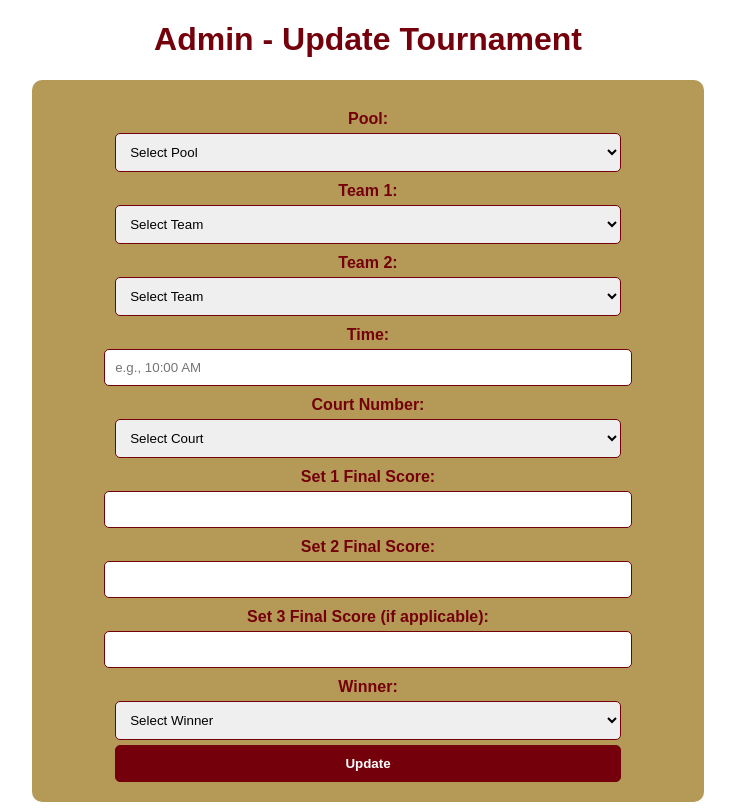
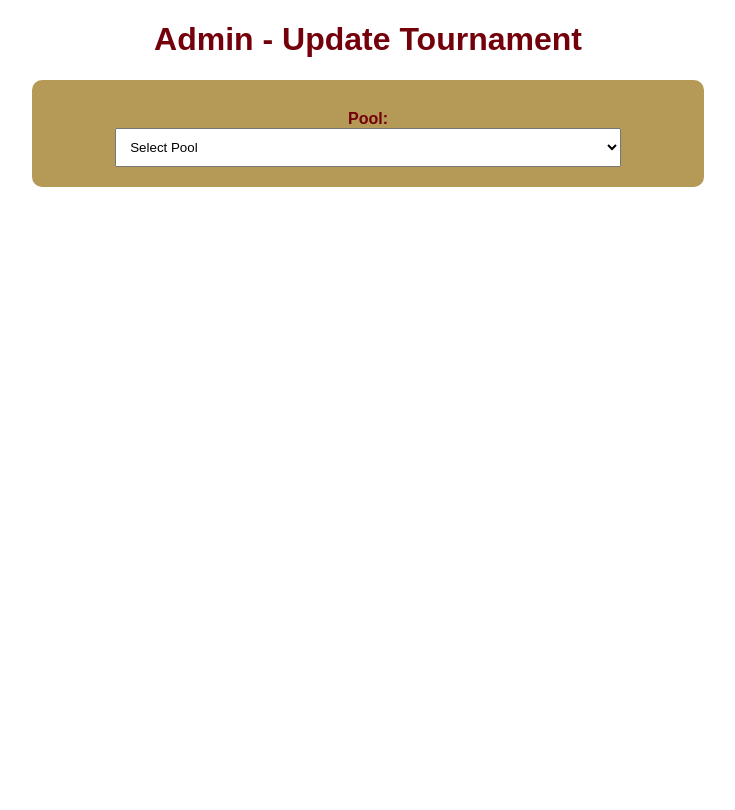
Before and after one commit to kyliel444/EWCVB_Tournament, a Python web app: template tournament_display/templates/admin.html in a window 1280 px wide. Shown: the whole page, without its empty margins (272-1007 px from the left). After the commit the page ends 187 px from the top, so only its background shows below. Run offline with Jinja, Linux system fonts and the light colour scheme; the template is opened without the code that fills it, so the values that code supplies are empty.

Commit message:
Update display on web view

```diff
--- a/tournament_display/static/styles.css
+++ b/tournament_display/static/styles.css
@@ -27,19 +27,3 @@ label {
 input, select, button {
     width: 80%;
     padding: 10px;
-    margin-top: 5px;
-    border-radius: 5px;
-    border: 1px solid #73000a;
-}
-
-button {
-    background-color: #73000a;
-    color: white;
-    font-weight: bold;
-    cursor: pointer;
-}
-
-button:hover {
-    background-color: #b59a57;
-    color: black;
-}
--- a/tournament_display/templates/admin.html
+++ b/tournament_display/templates/admin.html
@@ -17,58 +17,4 @@
             <option value="Pool A">Pool A</option>
             <option value="Pool B">Pool B</option>
             <option value="Pool C">Pool C</option>
-            <option value="Pool D">Pool D</option>
-            <option value="Pool E">Pool E</option>
-            <option value="Pool F">Pool F</option>
-        </select>
-
-        <!-- Team 1 Selection -->
-        <label>Team 1:</label>
-        <select id="team1">
-            <option value="">Select Team</option>
-        </select>
-
-        <!-- Team 2 Selection -->
-        <label>Team 2:</label>
-        <select id="team2">
-            <option value="">Select Team</option>
-        </select>
-
-        <!-- Time Selection -->
-        <label>Time:</label>
-        <input type="text" id="time" placeholder="e.g., 10:00 AM" required>
-
-        <!-- Court Number Selection -->
-        <label>Court Number:</label>
-        <select id="court">
-            <option value="">Select Court</option>
-            <option value="1">Court 1</option>
-            <option value="2">Court 2</option>
-            <option value="3">Court 3</option>
-            <option value="4">Court 4</option>
-            <option value="5">Court 5</option>
-            <option value="6">Court 6</option>
-            <option value="7">Court 7</option>
-            <option value="8">Court 8</option>
-        </select>
-
-        <!-- Set Scores -->
-        <label>Set 1 Final Score:</label>
-        <input type="text" id="set1_score" required>
-
-        <label>Set 2 Final Score:</label>
-        <input type="text" id="set2_score" required>
-
-        <label>Set 3 Final Score (if applicable):</label>
-        <input type="text" id="set3_score">
-
-        <!-- Winner Selection -->
-        <label>Winner:</label>
-        <select id="winner">
-            <option value="">Select Winner</option>
-        </select>
-
-        <button type="submit">Update</button>
-    </form>
-</body>
-</html>
+            <option value="Pool D">P
```
Also changed, not shown: tournament_display/app.py (+0 -19 lines), tournament_display/templates/index.html (+1 -14 lines).
